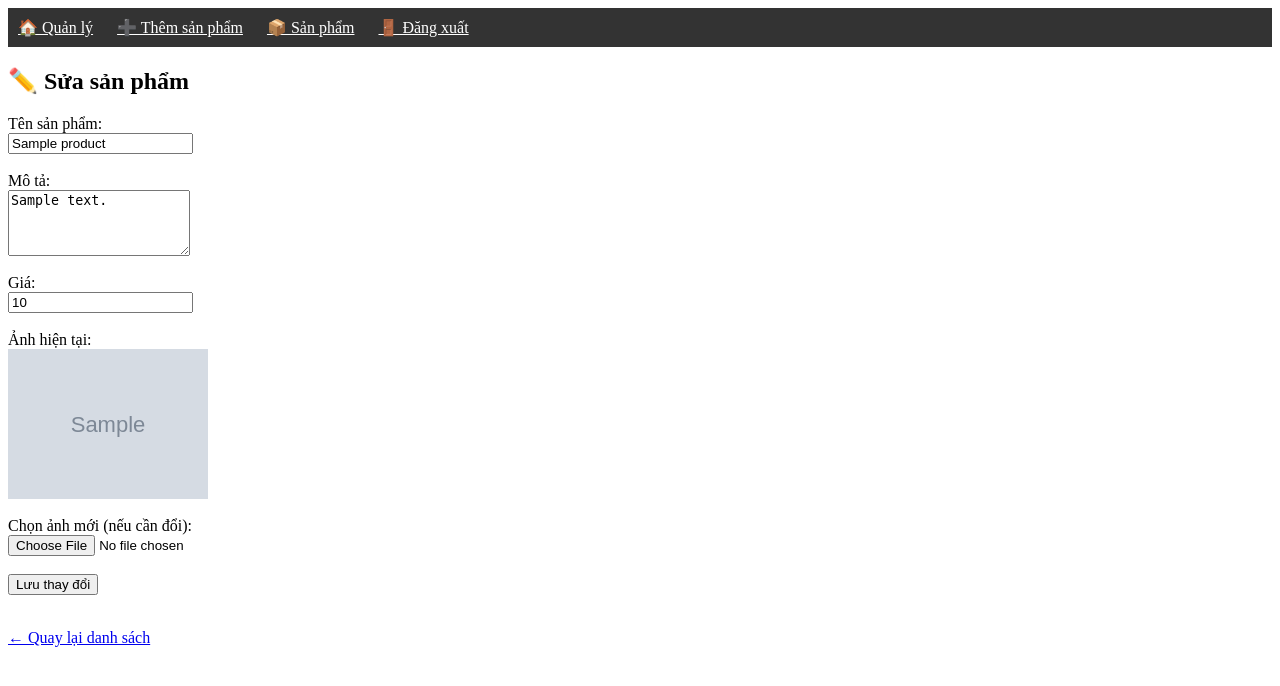
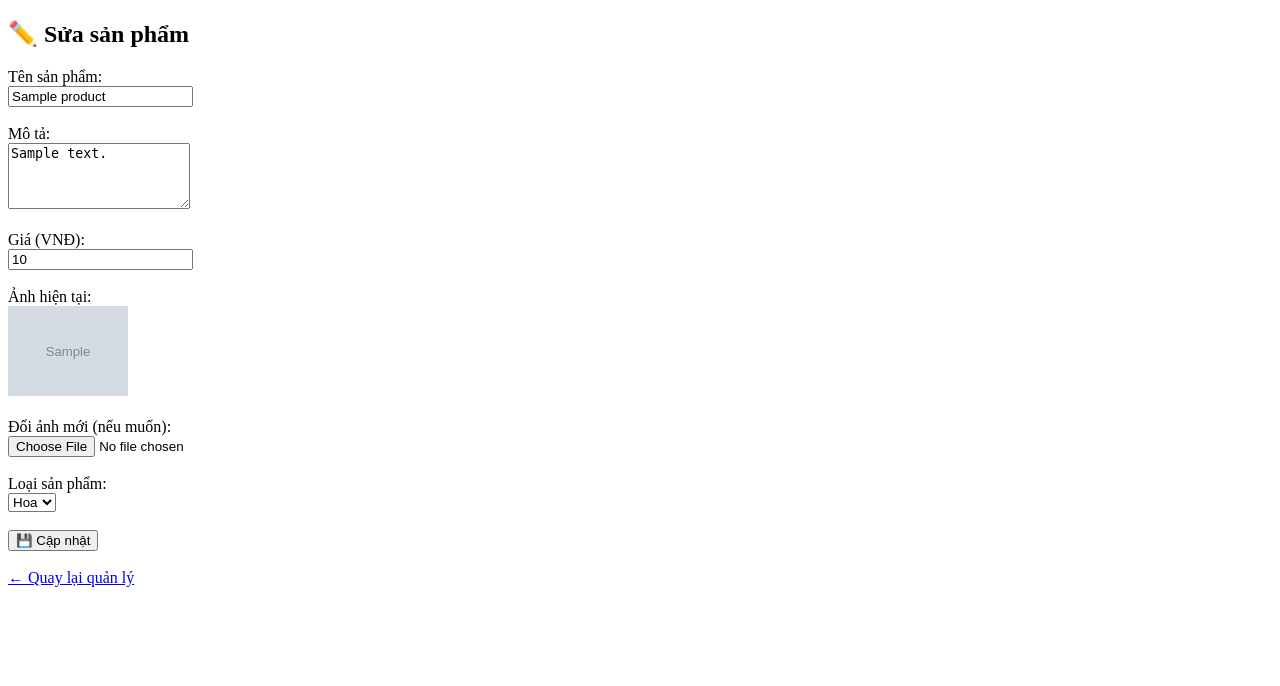
Before and after one commit to manhduc-25/Nhom11, a PHP site: page /flower_gift_shop/admin/edit_product.php?id=1 in a window 1280 px wide. Shown: the top 686 px of the page. Run offline with PHP 8.4, Linux system fonts and the light colour scheme; the visitor is signed in with stand-in values (Sample User, id 1); tables that the repository leaves empty or names only in its code hold one stand-in row (values such as "Sample post"); grey boxes marked "Sample" are stand-in pictures.

Commit message:
Update edit_product.php

```diff
--- a/flower_gift_shop/admin/edit_product.php
+++ b/flower_gift_shop/admin/edit_product.php
@@ -4,34 +4,37 @@ if (!isset($_SESSION['admin'])) {
   header("Location: login.php");
   exit;
 }
+
 require_once '../includes/db.php';
-?>
 
-<?php include 'header.php'; ?>
+$id = isset($_GET['id']) ? (int)$_GET['id'] : 0;
+$product = null;
+$error = '';
+$success = '';
 
-<?php
-$id = isset($_GET['id']) ? (int)$_GET['id'] : 0;
-
-// Lấy thông tin sản phẩm cần sửa
+// 🔄 Lấy thông tin sản phẩm cũ
 $stmt = $conn->prepare("SELECT * FROM products WHERE id = ?");
 $stmt->bind_param("i", $id);
 $stmt->execute();
 $result = $stmt->get_result();
-if ($result->num_rows !== 1) {
-  die("Không tìm thấy sản phẩm!");
+
+if ($result->num_rows === 1) {
+  $product = $result->fetch_assoc();
+} else {
+  die("❌ Không tìm thấy sản phẩm.");
 }
-$product = $result->fetch_assoc();
 
-$success = '';
-$error = '';
-
-// Xử lý khi submit
+// 📝 Xử lý khi submit form cập nhật
 if ($_SERVER['REQUEST_METHOD'] === 'POST') {
   $name = $_POST['name'];
   $description = $_POST['description'];
   $price = (float)$_POST['price'];
+  $category = $_POST['category'];
+  $occasion = $_POST['occasion'] ?? null;
+  $gift_type = $_POST['gift_type'] ?? null;
 
-  // Xử lý ảnh nếu có upload mới
+  $image_path = $product['image'];
+
   if (!empty($_FILES['image']['name'])) {
     $target_dir = "../product/flower/";
     $image_name = basename($_FILES["image"]["name"]);
@@ -42,23 +45,24 @@ if ($_SERVER['REQUEST_METHOD'] === 'POST') {
     } else {
       $error = "❌ Upload ảnh thất bại.";
     }
-  } else {
-    $image_path = $product['image']; // Giữ ảnh cũ nếu không chọn ảnh mới
   }
 
-  // Cập nhật CSDL
   if (!$error) {
-    $stmt = $conn->prepare("UPDATE products SET name = ?, description = ?, price = ?, image = ? WHERE id = ?");
-    $stmt->bind_param("ssdsi", $name, $description, $price, $image_path, $id);
+    $stmt = $conn->prepare("UPDATE products SET name=?, description=?, price=?, image=?, category=?, occasion=?, gift_type=? WHERE id=?");
+    $stmt->bind_param("ssdssssi", $name, $description, $price, $image_path, $category, $occasion, $gift_type, $id);
+
     if ($stmt->execute()) {
-      $success = "✅ Cập nhật thành công!";
-      // Cập nhật lại $product để hiển thị mới
+      $success = "✅ Cập nhật sản phẩm thành công!";
+      // load lại dữ liệu sau khi cập nhật
       $product['name'] = $name;
       $product['description'] = $description;
       $product['price'] = $price;
       $product['image'] = $image_path;
+      $product['category'] = $category;
+      $product['occasion'] = $occasion;
+      $product['gift_type'] = $gift_type;
     } else {
-      $error = "❌ Lỗi CSDL: " . $conn->error;
+      $error = "❌ Lỗi cập nhật: " . $conn->error;
     }
   }
 }
@@ -69,6 +73,15 @@ if ($_SERVER['REQUEST_METHOD'] === 'POST') {
 <head>
   <meta charset="UTF-8">
   <title>Sửa sản phẩm</title>
+  <script>
+    function toggleTags(value) {
+      document.getElementById('flower-tags').style.display = value === 'flower' ? 'block' : 'none';
+      document.getElementById('gift-tags').style.display = value === 'gift' ? 'block' : 'none';
+    }
+    window.onload = function () {
+      toggleTags('<?= $product['category'] ?>');
+    }
+  </script>
 </head>
 <body>
   <h2>✏️ Sửa sản phẩm</h2>
@@ -83,18 +96,43 @@ if ($_SERVER['REQUEST_METHOD'] === 'POST') {
     <label>Mô tả:</label><br>
     <textarea name="description" rows="4" required><?= htmlspecialchars($product['description']) ?></textarea><br><br>
 
-    <label>Giá:</label><br>
+    <label>Giá (VNĐ):</label><br>
     <input type="number" name="price" value="<?= $product['price'] ?>" required><br><br>
 
     <label>Ảnh hiện tại:</label><br>
-    <img src="../<?= $product['image'] ?>" width="200"><br><br>
-
-    <label>Chọn ảnh mới (nếu cần đổi):</label><br>
+    <img src="../<?= $product['image'] ?>" width="120"><br><br>
+    <label>Đổi ảnh mới (nếu muốn):</label><br>
     <input type="file" name="image" accept="image/*"><br><br>
 
-    <button type="submit">Lưu thay đổi</button>
+    <label>Loại sản phẩm:</label><br>
+    <select name="category" onchange="toggleTags(this.value)">
+      <option value="flower" <?= $product['category'] === 'flower' ? 'selected' : '' ?>>Hoa</option>
+      <option value="gift" <?= $product['category'] === 'gift' ? 'selected' : '' ?>>Quà</option>
+    </select><br><br>
+
+    <div id="flower-tags">
+      <label>Dịp (occasion):</label><br>
+      <select name="occasion">
+        <option value="">-- Chọn dịp --</option>
+        <option value="sinh_nhat" <?= $product['occasion'] === 'sinh_nhat' ? 'selected' : '' ?>>Sinh nhật</option>
+        <option value="chuc_mung" <?= $product['occasion'] === 'chuc_mung' ? 'selected' : '' ?>>Chúc mừng</option>
+        <option value="hoa_tang" <?= $product['occasion'] === 'hoa_tang' ? 'selected' : '' ?>>Hoa tang</option>
+      </select><br><br>
+    </div>
+
+    <div id="gift-tags">
+      <label>Loại quà (gift_type):</label><br>
+      <select name="gift_type">
+        <option value="">-- Chọn loại --</option>
+        <option value="gau_bong" <?= $product['gift_type'] === 'gau_bong' ? 'selected' : '' ?>>Gấu bông</option>
+        <option value="do_ngot" <?= $product['gift_type'] === 'do_ngot' ? 'selected' : '' ?>>Đồ ngọt</option>
+        <option value="socola" <?= $product['gift_type'] === 'socola' ? 'selected' : '' ?>>Socola</option>
+      </select><br><br>
+    </div>
+
+    <button type="submit">💾 Cập nhật</button>
   </form>
 
-  <br><a href="manage_products.php">← Quay lại danh sách</a>
+  <br><a href="manage_products.php">← Quay lại quản lý</a>
 </body>
 </html>
```
